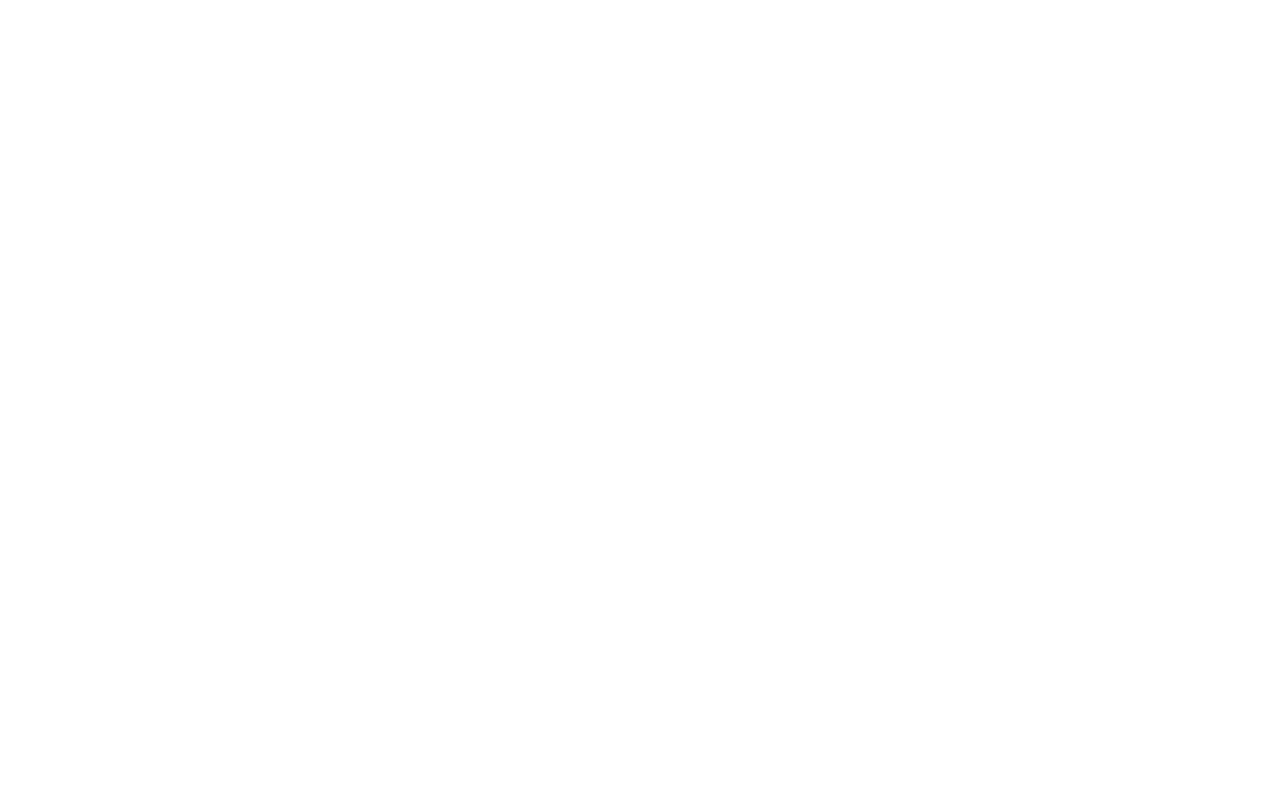
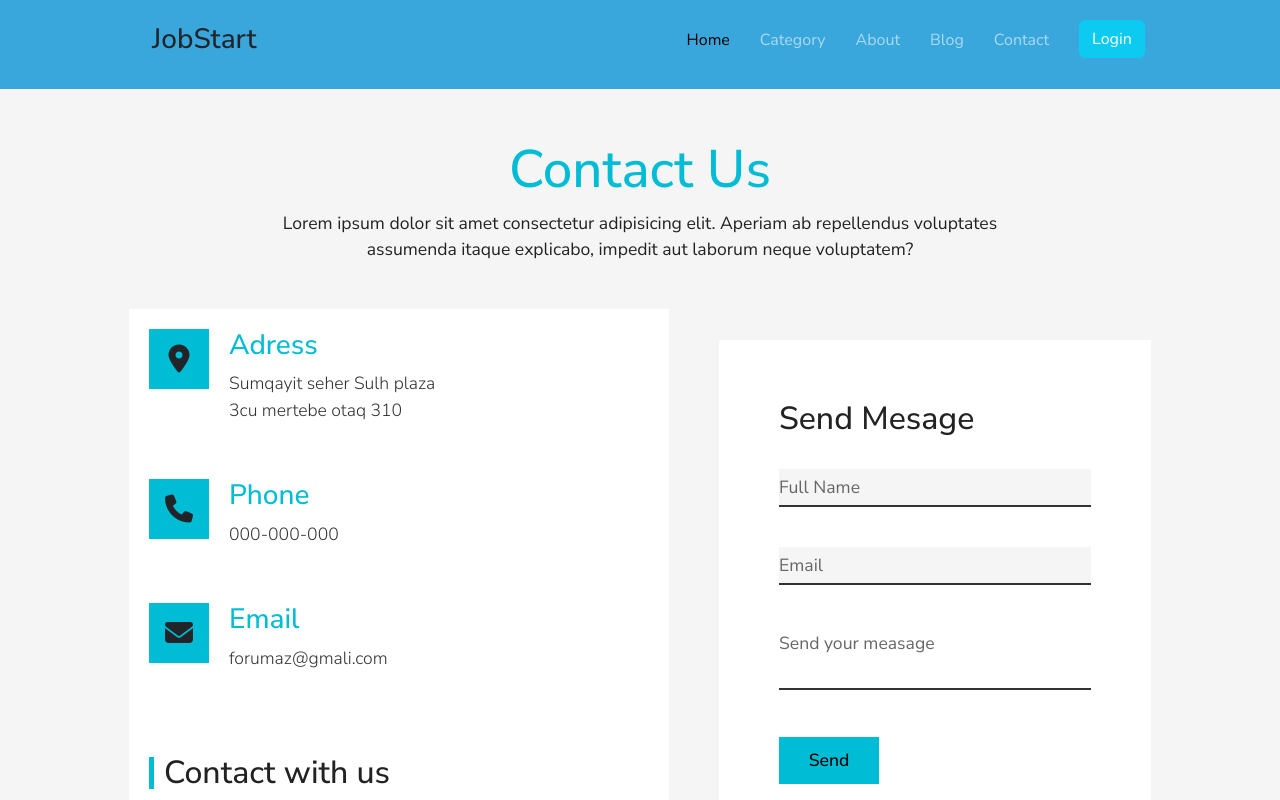
Before and after one commit to turanhsnv-dev/Blog-Project, a React (Vite) app: page /Contact in a window 1280 px wide. Before the commit this address had no page. Shown: the top 800 px of the page. Built offline with nearby package versions, Linux system fonts and the light colour scheme; a web font is replaced by a local one.

Commit message:
contact page

```diff
--- a/src/App.jsx
+++ b/src/App.jsx
@@ -6,6 +6,7 @@
 import Blog from "./pages/Blog/Blog";
 import About from "./pages/About/About";
 import "bootstrap/dist/css/bootstrap.min.css";
+import Contact from "./pages/Contact/contact";
 import "bootstrap/dist/js/bootstrap.bundle.min.js";
 import LoginForm from "./components/Login/LoginForm";
 
@@ -19,6 +20,7 @@
             <Route path="/About" element={<About />} />
             <Route path="/Blog" element={<Blog />} />
             <Route path="/LoginForm" element={<LoginForm />} />
+            <Route path="/Contact" element={<Contact />} />
           </Route>
         </Routes>
       </Router>
--- /dev/null
+++ b/src/css/Contact.css
@@ -0,0 +1,170 @@
+.contact{
+    position: relative;
+    display: flex;
+    justify-content: center;
+    align-items: center;
+    background-color: whitesmoke;
+    min-height: 100vh;
+    padding: 50px 100px;
+    flex-direction: column;
+}
+
+.contact .content{
+    max-width: 800px;
+    text-align: center;
+}
+
+.contact .content h1{
+    color:#00bcd4;
+    font-size: 3.3em;
+}
+.contact .content p{
+    color: #222;
+    font-size: 1.1em;
+}
+.containerwb {
+    width: 100%;
+    display: flex;
+    justify-content: center;
+    align-items: center;
+    gap: 50px;
+    margin-top: 30px;
+}
+
+.containerwb .contactInfo {
+    width: 50%;
+    display: flex;
+    background-color: #fff;
+    padding-left: 20px;
+    display: flex;
+    flex-direction: column;
+}
+.containerwb .contactInfo .box {
+    position: relative;
+    padding: 20px 0;
+    display: flex;
+    cursor: pointer;
+}
+
+.containerwb .contactInfo .box .icon {
+    min-width: 60px;
+    height: 60px;
+    background: #00bcd4;
+    display: flex;
+    justify-content: center;
+    align-items: center;
+    font-size: 1.75em;
+}
+.containerwb .contactInfo .box:hover .icon{
+    background-color: #00bcd4;
+
+}
+.containerwb .contactInfo .box .text {
+    display: flex;
+    flex-direction: column;
+    margin-left: 20px;
+    font-size: 1.1em;
+    color: #333;
+    font-weight: 300;
+}
+
+.containerwb .contactInfo .box .text h3 {
+    font-weight: 500;
+    color: #00bcd4;
+}
+
+.containerwb .contactInfo .txt {
+    color: #222;
+    margin-top: 50px;
+    font-weight: 500;
+    padding-left: 10px;
+    border-left: 5px solid #00bcd4;
+    line-height: 1em;
+}
+.sml{
+    display: flex;
+    position: relative;
+    margin: 20px 0;
+    gap: 30px;
+}
+.sml li{
+    list-style: none;
+}
+.sml li a{
+    transition: 0.3s;
+    font-size: 2em;
+    color: #222;
+}
+.sml li a:hover{
+    color: #00bcd4;
+}
+
+.containerwb .contactForm {
+    position: relative;
+    width: 40%;
+    background: #fff;
+    min-height: 100px;
+    padding: 60px;
+}
+
+.containerwb .contactForm h2{
+    color: #222;
+    font-weight: 500;
+    font-size: 2em;
+}
+.containerwb .contactForm .inputBox{
+    position: relative;
+    width: 100%;
+    margin-top: 20px;
+}
+.containerwb .contactForm .inputBox input,textarea{
+    width: 100%;
+    padding: 5px 0;
+    font-size: 1.1em;
+    margin: 10px 0;
+    border: none;
+    border-bottom: 2px solid #333;
+    outline: none;
+    resize: none;
+}
+.containerwb .contactForm .inputBox span{
+    position: absolute;
+    left: 0;
+
+    padding: 5px 0;
+    margin: 10px 0;
+    font-size: 1.1em;
+    color: #666;
+    transition: 0.5s;
+    pointer-events: none;
+}
+.containerwb .contactForm .inputBox input:focus + span,
+.containerwb .contactForm .inputBox textarea:focus + span
+
+{
+    color: #00bcd4 !important;
+    font-size: 0.9em !important;
+    transform: translateY(-20px) !important;
+}
+.containerwb .contactForm .inputBox .submit{
+    width: 100px;
+    background-color: #00bcd4;
+    border: none;
+    cursor: pointer;
+    padding: 10px;
+    font-size: 1.1em;
+    font-weight: 500;
+}
+
+@media(max-width:991px){
+    .contact{
+        padding: 50px;
+    }
+    .containerwb{
+        flex-direction: column;
+    }
+    .containerwb .contactInfo,
+    .containerwb .contactForm{
+        width: 100%;
+    }
+}
--- /dev/null
+++ b/src/pages/Contact/Contact.jsx
@@ -0,0 +1,101 @@
+import React from "react";
+import "../../css/Contact.css";
+
+const Contact = () => {
+  return (
+    <section className="contact">
+      <div className="content">
+        <h1>Contact Us</h1>
+        <p>
+          Lorem ipsum dolor sit amet consectetur adipisicing elit. Aperiam ab
+          repellendus voluptates<br></br> assumenda itaque explicabo, impedit
+          aut laborum neque voluptatem?
+        </p>
+      </div>
+
+      <div className="containerwb">
+        <div className="contactInfo">
+          <div className="box">
+            <div className="icon">
+              <i class="fa-solid fa-location-dot"></i>
+            </div>
+            <div className="text">
+              <h3>Adress</h3>
+              <p>
+                Sumqayit seher Sulh plaza <br></br>3cu mertebe otaq 310
+              </p>
+            </div>
+          </div>
+          <div className="box">
+            <div className="icon">
+              <i class="fa-solid fa-phone"></i>
+            </div>
+            <div className="text">
+              <h3>Phone</h3>
+              <p>000-000-000</p>
+            </div>
+          </div>
+
+          <div className="box">
+            <div className="icon">
+              <i class="fa-solid fa-envelope"></i>
+            </div>
+            <div className="text">
+              <h3>Email</h3>
+              <p>forumaz@gmali.com</p>
+            </div>
+          </div>
+          <h2 className="txt">Contact with us</h2>
+          <ul className="sml">
+            <li>
+              <a href="#">
+                <i class="fa-brands fa-instagram"></i>
+              </a>
+            </li>
+            <li>
+              <a href="#">
+                <i class="fa-brands fa-twitter"></i>
+              </a>
+            </li>
+            <li>
+              <a href="#">
+                <i class="fa-brands fa-facebook"></i>
+              </a>
+            </li>
+            <li>
+              <a href="#">
+                <i class="fa-brands fa-linkedin"></i>
+              </a>
+            </li>
+          </ul>
+        </div>
+
+        <div className="contactForm">
+          <form>
+            <h2>Send Mesage</h2>
+            <div className="inputBox">
+              <input type="text" />
+              <span>Full Name</span>
+            </div>
+
+            <div className="inputBox">
+              <input type="text" />
+              <span>Email</span>
+            </div>
+
+            <div className="inputBox">
+              <textarea />
+              <span>Send your measage</span>
+            </div>
+
+            <div className="inputBox">
+              <input type="submit" value="Send" className="submit" />
+            </div>
+          </form>
+        </div>
+      </div>
+    </section>
+  );
+};
+
+export default Contact;
```
